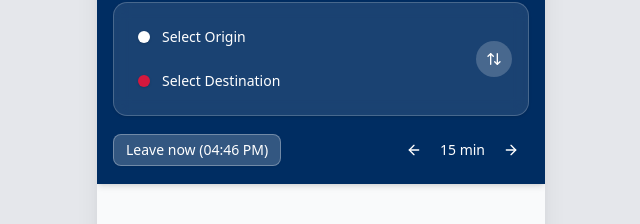
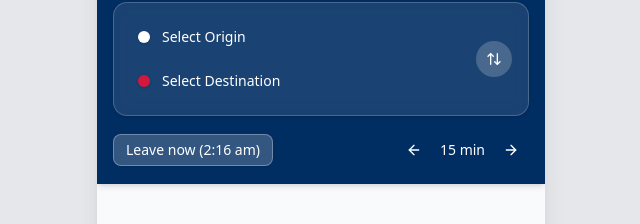
Before and after one commit to yeyeongkwak/adego, a Next.js app: page /route in a window 1280 px wide. Shown: the part 66-290 px from the top of the page, without its empty margins (319-959 px from the left). Built offline with nearby package versions, Linux system fonts and the light colour scheme.

Commit message:
fix: hydration mismatch in route search departure time

```diff
--- a/app/(main)/route/page.tsx
+++ b/app/(main)/route/page.tsx
@@ -47,7 +47,7 @@ const RouteListPage = ({
         time: 'now',
     })
 
-    const [currentTime, setCurrentTime] = useState(new Date())
+    const [currentTime, setCurrentTime] = useState<Date | null>(null)
 
     const handleOpenOriginSearch = () => {
         setEditingField(RouteSearchType.ORIGIN)
@@ -84,17 +84,22 @@ const RouteListPage = ({
     const { arrivals } = useArrivals(options)
 
     useEffect(() => {
+        const tick = () => setCurrentTime(new Date())
+
+        const immediate = setTimeout(tick, 0)
+
         const msToNextMinute = 60000 - (Date.now() % 60000)
-
-        const timeout = setTimeout(() => {
-            setCurrentTime(new Date())
-            const interval = setInterval(() => {
-                setCurrentTime(new Date())
-            }, 60000)
-            return () => clearInterval(interval)
+        let interval: ReturnType<typeof setInterval> | undefined
+        const aligned = setTimeout(() => {
+            tick()
+            interval = setInterval(tick, 60000)
         }, msToNextMinute)
 
-        return () => clearTimeout(timeout)
+        return () => {
+            clearTimeout(immediate)
+            clearTimeout(aligned)
+            if (interval) clearInterval(interval)
+        }
     }, [])
 
     return (
@@ -179,10 +184,14 @@ const RouteListPage = ({
                             className="bg-white/20 border-white/30 text-white hover:bg-white/90 hover:text-[#002D62] hover:border-white transition-all"
                         >
                             Leave now (
-                            {currentTime.toLocaleTimeString([], {
-                                hour: '2-digit',
-                                minute: '2-digit',
-                            })}
+                            {currentTime
+                                ? currentTime.toLocaleTimeString('en-AU', {
+                                      hour: 'numeric',
+                                      minute: '2-digit',
+                                      hour12: true,
+                                      timeZone: 'Australia/Adelaide',
+                                  })
+                                : '--:--'}
                             )
                         </Button>
                         <div className="flex items-center gap-2">
```
